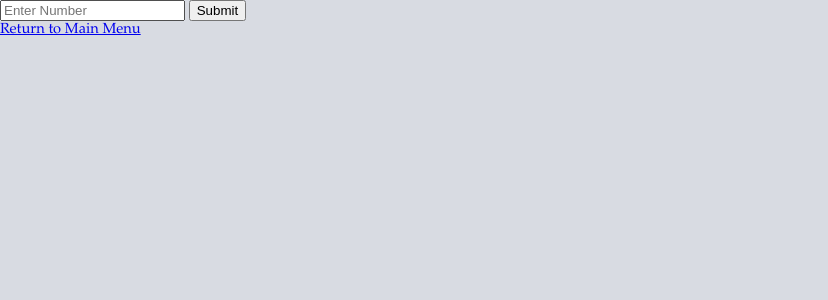
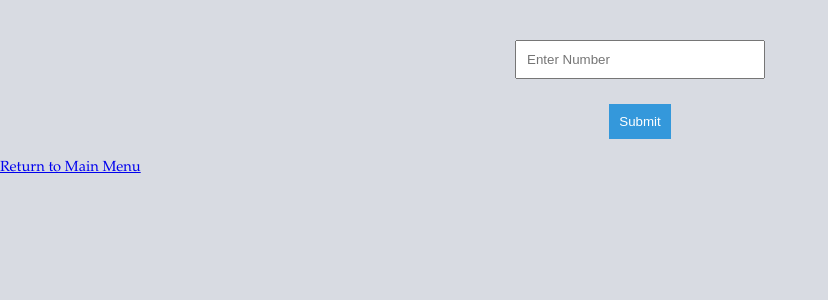
Before and after one commit to AbhinavJoe/KubeCentrix-Fraud-Detector, a Flask app: template src/chrome extension/templates/verification.html in a window 1280 px wide. Shown: the top 300 px of the page, without its empty margins (0-828 px from the left). Run offline with Flask 3, Linux system fonts and the light colour scheme; the template is opened without the code that fills it, so the values that code supplies are empty.

Commit message:
Update verification.css

```diff
--- a/src/chrome extension/static/verification.css
+++ b/src/chrome extension/static/verification.css
@@ -7,14 +7,36 @@ html {
     padding: 0;
 }
 
-/* a {
 
-} */
 
-input[type="number"] {
-    -moz-appearance: textfield;
-    appearance: textfield;
+form {
+    display: flex;
+    flex-direction: column;
+    align-items: center;
+    margin-top: 30px;
+    margin-bottom: 20px;
 }
+
+label {
+    margin-bottom: 10px;
+}
+
+input[type="tel"] {
+    padding: 10px;
+    width: 250px;
+    margin-bottom: 15px; /* Adjust the margin as needed */
+    box-sizing: border-box;
+}
+
+button {
+    padding: 10px;
+    background-color: #3498db;
+    color: white;
+    border: none;
+    margin-top: 10px; /* Adjust the margin as needed */
+}
+
+
 
 @media only screen and (max-width: 1024px) {
 
```
